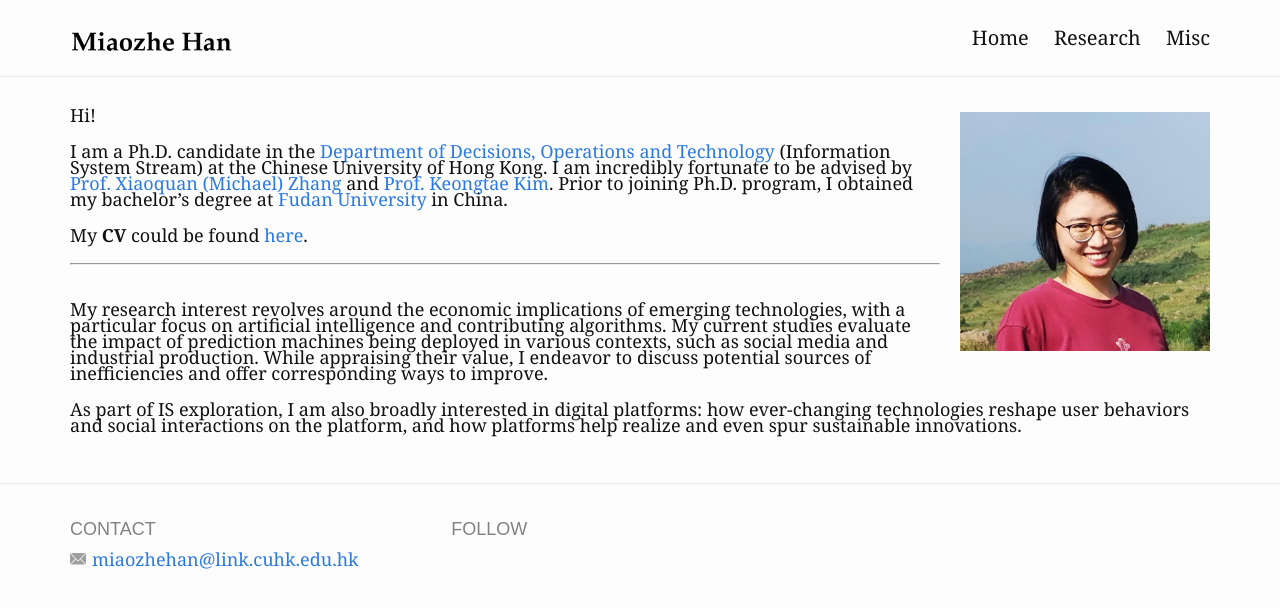
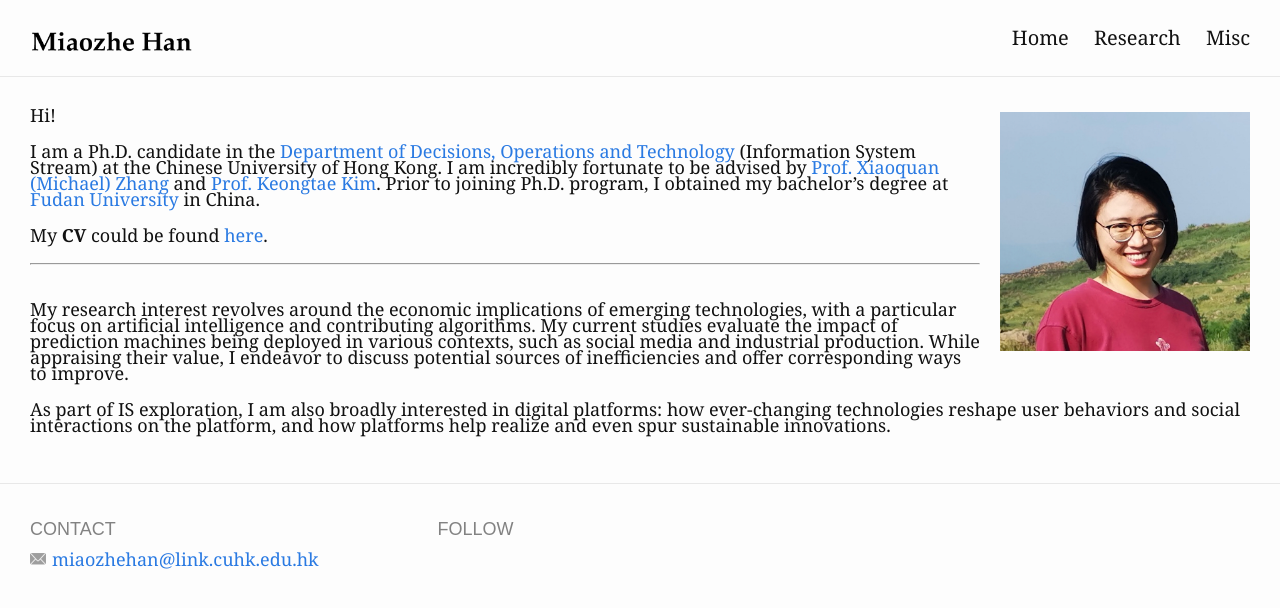
Before and after one commit to miaozhehan99/miaozhehan99.github.io, a Jekyll site: the page built from index.md, in a window 1280 px wide. Shown: the top 608 px of the page. Built offline with Jekyll 4.4.1, drawn with Linux system fonts in a browser that asks for light colours.

Commit message:
Update _base.scss

```diff
--- a/_sass/_base.scss
+++ b/_sass/_base.scss
@@ -178,8 +178,8 @@ pre {
  * Wrapper
  */
 .wrapper {
-  max-width: -webkit-calc(1200px - (#{$spacing-unit} * 2));
-  max-width:         calc(1200px - (#{$spacing-unit} * 2));
+  max-width: -webkit-calc(1300px - (#{$spacing-unit} * 2));
+  max-width:         calc(1300px - (#{$spacing-unit} * 2));
   margin-right: auto;
   margin-left: auto;
   padding-right: $spacing-unit;
```
